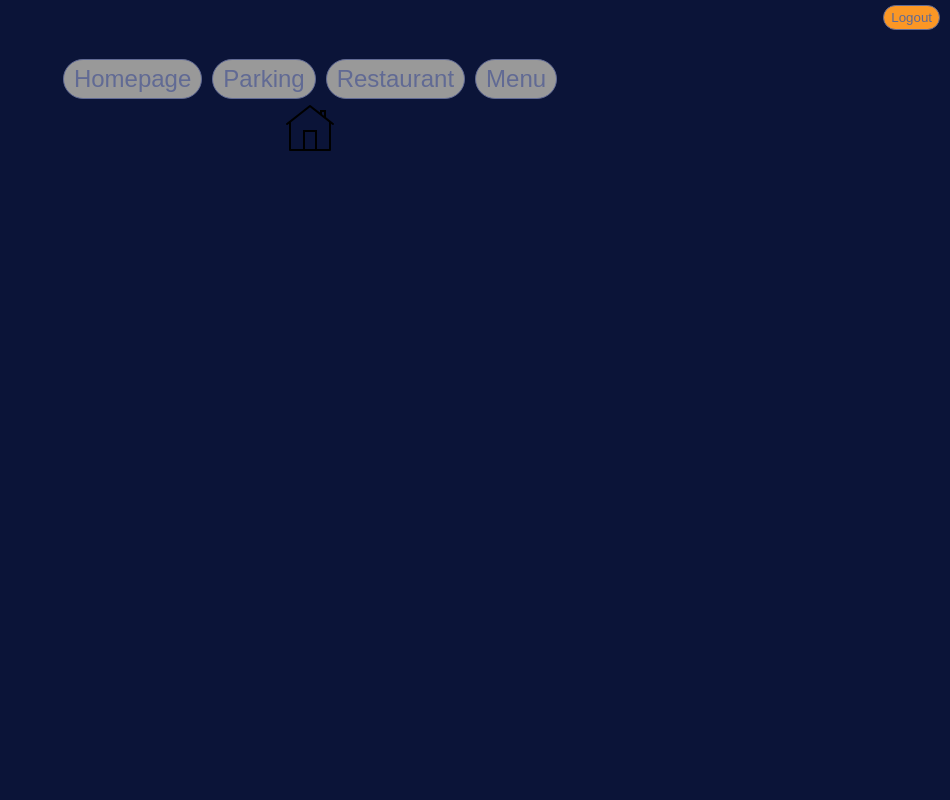
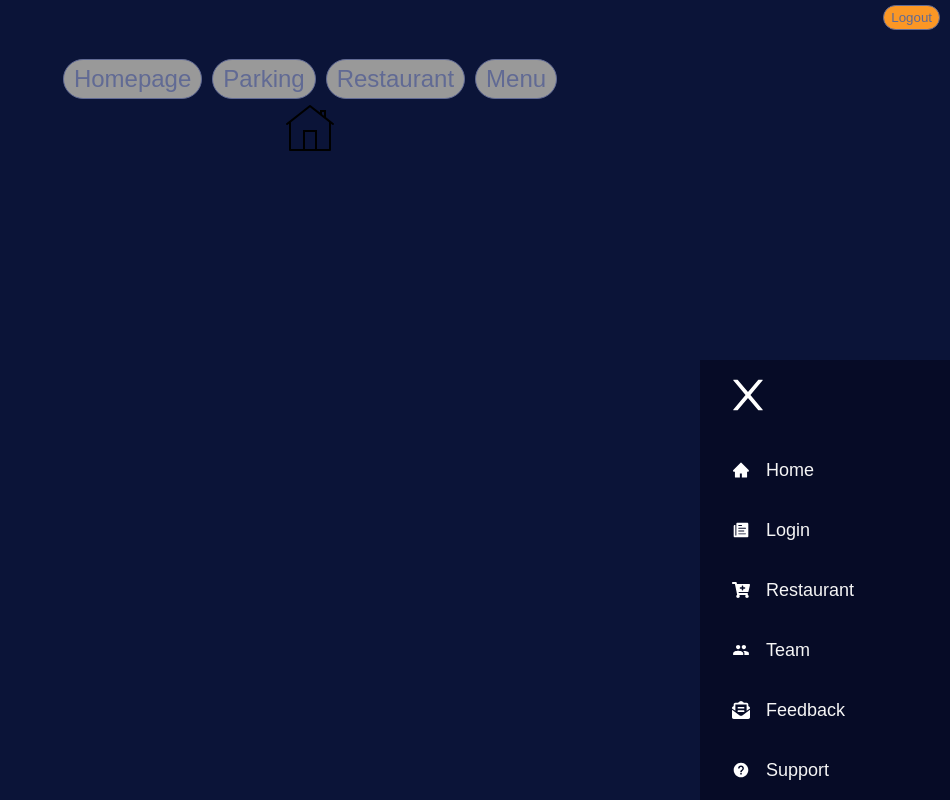
Before and after one commit to Rikotee/innovation-project-frontend, a React (Create React App) app: page / in a window 1280 px wide. Shown: the whole page, without its empty margins (330-1280 px from the left). Built offline with nearby package versions, Linux system fonts and the light colour scheme.

Commit message:
"Navbar"

```diff
--- a/package.json
+++ b/package.json
@@ -10,7 +10,9 @@
     "gh-pages": "^3.2.3",
     "react": "^18.0.0",
     "react-dom": "^18.0.0",
-    "react-router-dom": "^6.3.0",
+    "react-icons": "^4.6.0",
+    "react-minimal-side-navigation": "^1.9.2",
+    "react-router-dom": "^6.4.3",
     "react-scripts": "5.0.1",
     "react-toastify": "^8.2.0",
     "styled-components": "^5.3.5",
--- a/src/App.js
+++ b/src/App.js
@@ -11,6 +11,8 @@
 import styled, { css } from 'styled-components/macro'
 import Button from './components/Button';
 import LogOutButton from './components/LogOutButton';
+import Navbar from './components/Navbar';
+
 
 const Intro = styled.div`
   margin-top: 1em;
@@ -34,6 +36,14 @@
 */
   return (
     <div>
+      <Router>
+      <Navbar />
+        <Routes>
+          <Route path='/' exact component={Home} />
+          <Route path='/login' component={Login} />
+          <Route path='/restaurant' component={Restaurant} />
+        </Routes>
+      </Router>
           <LogOut>
             <LogOutButton onClick={() => {
               localStorage.clear();
--- /dev/null
+++ b/src/components/Navbar.css
@@ -0,0 +1,75 @@
+.navbar {
+    height: 80px;
+    display: flex;
+    justify-content: end;
+    padding-right: 14px;
+    align-items: center;
+    position: absolute;
+    bottom: 0;
+    right: 0;
+  }
+
+  .menu-bars {
+    margin-left: 1rem;
+    font-size: 2rem;
+    background: none;
+  }
+
+  .nav-menu {
+    background-color: #060b26;
+    width: 250px;
+    height: fit-content;
+    display: flex;
+    justify-content: center;
+    position: fixed;
+    bottom: 0;
+    right: 0%;
+    transition: 850ms;
+  }
+
+  .nav-menu.active {
+    right: -500px;
+    transition: 1350ms;
+  }
+
+  .nav-text {
+    display: flex;
+    justify-content: start;
+    align-items: center;
+    padding: 8px 0px 8px 16px;
+    list-style: none;
+    height: 60px;
+  }
+
+  .nav-text a {
+    text-decoration: none;
+    color: #f5f5f5;
+    font-size: 18px;
+    width: 95%;
+    height: 100%;
+    display: flex;
+    align-items: center;
+    padding: 0 16px;
+    border-radius: 4px;
+  }
+
+  .nav-text a:hover {
+    background-color: #1a83ff;
+  }
+
+  .nav-menu-items {
+    width: 100%;
+  }
+
+  .navbar-toggle {
+    background-color: #060b26;
+    width: 100%;
+    height: 80px;
+    display: flex;
+    justify-content: start;
+    align-items: center;
+  }
+
+  span {
+    margin-left: 16px;
+  }
--- /dev/null
+++ b/src/components/Navbar.js
@@ -0,0 +1,46 @@
+import React, { useState } from 'react';
+import * as FaIcons from 'react-icons/fa';
+import * as AiIcons from 'react-icons/ai';
+import { Link } from 'react-router-dom';
+import { SidebarData } from './SidebarData';
+import './Navbar.css';
+import { IconContext } from 'react-icons';
+
+function Navbar() {
+  const [sidebar, setSidebar] = useState(false);
+
+  const showSidebar = () => setSidebar(!sidebar);
+
+  return (
+    <>
+      <IconContext.Provider value={{ color: '#fff' }}>
+        <div className='navbar'>
+          <Link to='#' className='menu-bars'>
+            <FaIcons.FaBars onClick={showSidebar} />
+          </Link>
+        </div>
+        <nav className={sidebar ? 'nav-menu active' : 'nav-menu'}>
+          <ul className='nav-menu-items' onClick={showSidebar}>
+            <li className='navbar-toggle'>
+              <Link to='#' className='menu-bars'>
+                <AiIcons.AiOutlineClose />
+              </Link>
+            </li>
+            {SidebarData.map((item, index) => {
+              return (
+                <li key={index} className={item.cName}>
+                  <Link to={item.path}>
+                    {item.icon}
+                    <span>{item.title}</span>
+                  </Link>
+                </li>
+              );
+            })}
+          </ul>
+        </nav>
+      </IconContext.Provider>
+    </>
+  );
+}
+
+export default Navbar;
--- /dev/null
+++ b/src/components/SidebarData.js
@@ -0,0 +1,43 @@
+import React from 'react';
+import * as FaIcons from 'react-icons/fa';
+import * as AiIcons from 'react-icons/ai';
+import * as IoIcons from 'react-icons/io';
+
+export const SidebarData = [
+  {
+    title: 'Home',
+    path: '/',
+    icon: <AiIcons.AiFillHome />,
+    cName: 'nav-text'
+  },
+  {
+    title: 'Login',
+    path: '/login',
+    icon: <IoIcons.IoIosPaper />,
+    cName: 'nav-text'
+  },
+  {
+    title: 'Restaurant',
+    path: '/restaurant',
+    icon: <FaIcons.FaCartPlus />,
+    cName: 'nav-text'
+  },
+  {
+    title: 'Team',
+    path: '/team',
+    icon: <IoIcons.IoMdPeople />,
+    cName: 'nav-text'
+  },
+  {
+    title: 'Feedback',
+    path: '/feedback',
+    icon: <FaIcons.FaEnvelopeOpenText />,
+    cName: 'nav-text'
+  },
+  {
+    title: 'Support',
+    path: '/support',
+    icon: <IoIcons.IoMdHelpCircle />,
+    cName: 'nav-text'
+  }
+];
```
Also changed, not shown: src/Pages/Feedback.js (added, +17 -0 lines), 1 other file (tests, documents, lock files or other folders).
